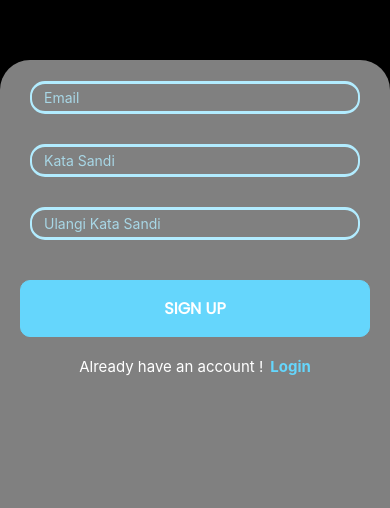
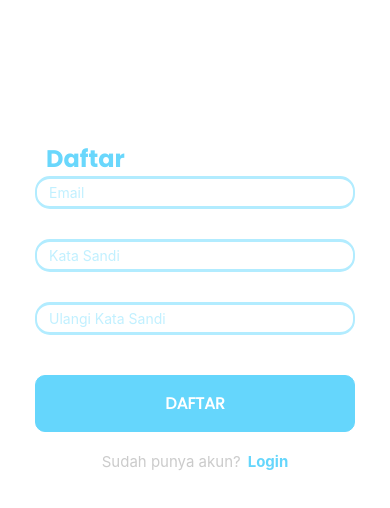
Before and after one commit to Iphint/BacaYuks, a React Native app: screen /SignUp in a window 390 px wide. Shown: the top 508 px of the page. Built offline with nearby package versions, Linux system fonts and the light colour scheme.

Commit message:
new ui register and login

```diff
--- a/src/components/atoms/Button.js
+++ b/src/components/atoms/Button.js
@@ -13,6 +13,8 @@ export default Button;
 
 const styles = StyleSheet.create({
   container: {
+    alignSelf: "center",
+    width:320,
     marginHorizontal: 20,
     borderWidth: 1,
     padding: 15,
--- a/src/components/atoms/CustomInputText.js
+++ b/src/components/atoms/CustomInputText.js
@@ -30,6 +30,8 @@ export default CustomInputText;
 const styles = StyleSheet.create({
   container: {
     marginHorizontal: 30,
+    alignSelf: "center",
+    width:320,
   },
   input: {
     borderWidth: 2,
--- a/src/pages/Login.js
+++ b/src/pages/Login.js
@@ -1,10 +1,11 @@
-import { StyleSheet, Text, TouchableOpacity, View } from 'react-native';
+import { Image, StyleSheet, Text, TouchableOpacity, View } from 'react-native';
 import React from 'react';
 import CustomInputText from '../components/atoms/CustomInputText';
 import Gap from '../components/atoms/Gap';
 import Button from '../components/atoms/Button';
 import { useNavigation } from '@react-navigation/native';
 import { useFonts } from 'expo-font';
+import { QuranLogo } from '../assets';
 
 const Login = () => {
   let [fontsLoaded] = useFonts({
@@ -24,28 +25,31 @@ const Login = () => {
 
   return (
     <View style={styles.container}>
-      <View style={styles.title}>
-        <Text style={styles.textTitle}>Sign In</Text>
+      <View style={styles.logo}>
+        <Image source={QuranLogo} />
       </View>
-      <CustomInputText title={'Email'} placeholder={'Masukan email anda...'} />
+      <View style={styles.bluePopUp}/>
+      <View style={styles.containerOne}>
+        <CustomInputText placeholder={'Email'} />
         <Gap height={30} />
         <CustomInputText
-        title={'Password'}
-        placeholder={'Masukan password anda...'}
+          placeholder={'Kata Sandi'}
           isPassword={true}
         />
         <Gap height={40} />
         <TouchableOpacity onPress={handleLogin}>
-        <Button button={'Sign In'} />
+          <Button button={'Masuk'} />
         </TouchableOpacity>
         <Gap height={20} />
         <View style={styles.haveAccount}>
-        <Text style={styles.haveAccountText}>Don't have an account !!</Text>
+          <Text style={styles.haveAccountText}>Belum Punya Akun?</Text>
           <Gap width={7} />
           <TouchableOpacity onPress={handlePress}>
-          <Text style={styles.haveAccountTextLogin}>Register</Text>
+            <Text style={styles.haveAccountTextLogin}>Daftar</Text>
           </TouchableOpacity>
         </View>
+    </View>
+
     </View>
   );
 };
@@ -55,7 +59,11 @@ export default Login;
 const styles = StyleSheet.create({
   container: {
     flex: 1,
-    backgroundColor: '#455EB5',
+    backgroundColor: 'white',
+  },
+  logo: {
+    marginTop: 60,
+    alignItems: 'center',
   },
   title: {
     marginTop: 60,
@@ -76,7 +84,7 @@ const styles = StyleSheet.create({
     justifyContent: 'center',
   },
   haveAccountText: {
-    color: '#ffff',
+    color: 'rgba(30,30,30, 0.23)',
     fontSize: 15,
   },
   haveAccountTextLogin: {
@@ -84,4 +92,22 @@ const styles = StyleSheet.create({
     fontWeight: 'bold',
     fontSize: 15,
   },
+  containerOne: {
+    flex: 1,
+    marginTop: 60,
+    backgroundColor: 'white',
+    borderTopEndRadius: 30,
+    borderTopStartRadius: 30,
+    paddingTop: 21,
+    position: 'relative',
+  },
+  bluePopUp: {
+    backgroundColor: '#69D7FC',
+    position: 'absolute',
+    width: '100%',
+    height: 100,
+    marginTop: 320,
+    borderTopEndRadius: 30,
+    borderTopStartRadius: 30,
+  },
 });
--- a/src/pages/SignUp.js
+++ b/src/pages/SignUp.js
@@ -28,16 +28,17 @@ const SignUp = () => {
       </View>
       <View style={styles.bluePopUp}/>
       <View style={styles.containerOne}>
+        <Text style={styles.title}>Daftar</Text>
         <CustomInputText placeholder={'Email'} />
         <Gap height={30} />
         <CustomInputText placeholder={'Kata Sandi'} isPassword={true} />
         <Gap height={30} />
         <CustomInputText placeholder={'Ulangi Kata Sandi'} isPassword={true} />
         <Gap height={40} />
-        <Button button={'Sign up'} />
+        <Button button={'Daftar'} />
         <Gap height={20} />
         <View style={styles.haveAccount}>
-          <Text style={styles.haveAccountText}>Already have an account !</Text>
+          <Text style={styles.haveAccountText}>Sudah punya akun?</Text>
           <Gap width={7} />
           <TouchableOpacity onPress={handlePress}>
             <Text style={styles.haveAccountTextLogin}>Login</Text>
@@ -53,8 +54,14 @@ export default SignUp;
 const styles = StyleSheet.create({
   container: {
     flex: 1,
-    backgroundColor: 'black',
+    backgroundColor: 'white',
     position: 'relative',
+  },
+  title: {
+    paddingLeft:46,
+    fontFamily: 'Poppins-Bold',
+    fontSize: 24,
+    color: '#69D7FC'
   },
   logo: {
     marginTop: 60,
@@ -65,7 +72,7 @@ const styles = StyleSheet.create({
     justifyContent: 'center',
   },
   haveAccountText: {
-    color: '#ffff',
+    color: 'rgba(30,30,30, 0.23)',
     fontSize: 15,
   },
   haveAccountTextLogin: {
@@ -75,7 +82,8 @@ const styles = StyleSheet.create({
   },
   containerOne: {
     flex: 1,
-    backgroundColor: 'gray',
+    marginTop: 60,
+    backgroundColor: 'white',
     borderTopEndRadius: 30,
     borderTopStartRadius: 30,
     paddingTop: 21,
@@ -86,7 +94,7 @@ const styles = StyleSheet.create({
     position: 'absolute',
     width: '100%',
     height: 100,
-    marginTop: 260,
+    marginTop: 320,
     borderTopEndRadius: 30,
     borderTopStartRadius: 30,
   },
```
Lines whose indentation alone changed are shown as unchanged.
